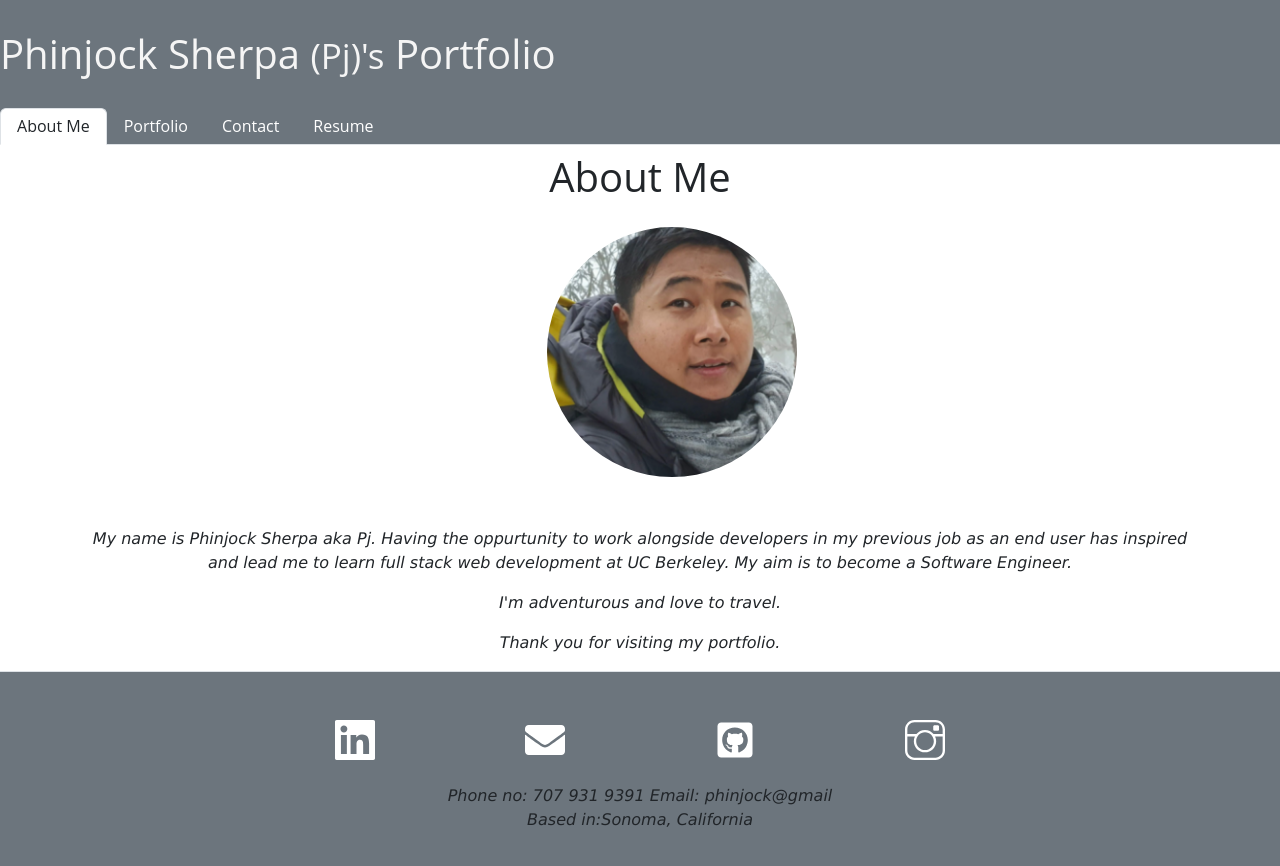
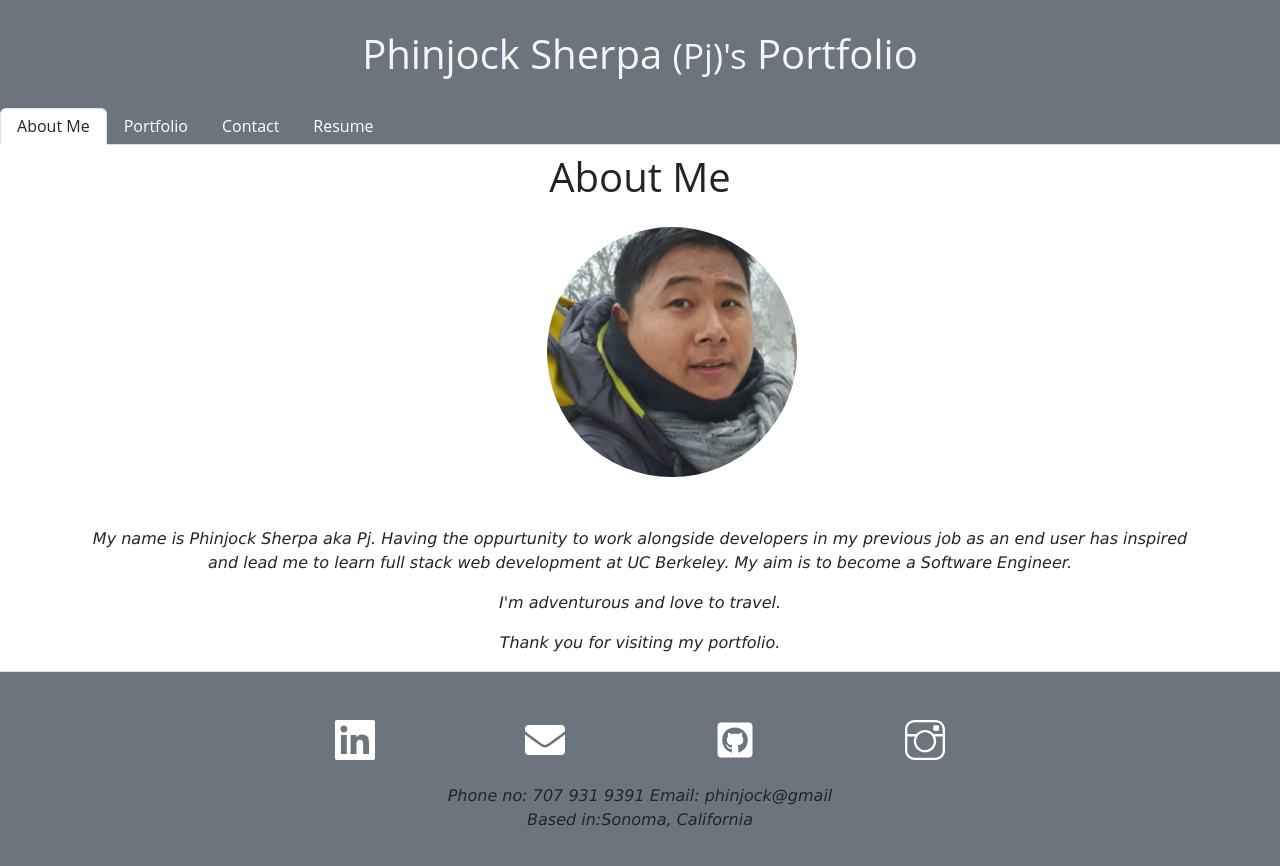
Before and after one commit to pjsherpa/Pj-Portfolio, a React (Create React App) app: page / in a window 1280 px wide. Shown: the top 866 px of the page. Built offline with nearby package versions, Linux system fonts and the light colour scheme.

Commit message:
polished header and contact form for mobile design

```diff
--- a/src/component/Header/Header.js
+++ b/src/component/Header/Header.js
@@ -28,7 +28,7 @@ const Header = () => {
   const handlePageChange = (page) => setCurrentPage(page);
   return (
     <header>
-      <h1 className="topend">
+      <h1 className="topend text-center">
         Phinjock Sherpa <small>(Pj)'s</small> Portfolio
         {/* {propping the handlePageChange function to trigger the page change while calling in our NavTabs} */}
         <NavTabs
--- a/src/component/pages/Contact.js
+++ b/src/component/pages/Contact.js
@@ -54,7 +54,10 @@ const Contact = () => {
 
   return (
     <>
-      <div className="col-4 py-2 my-2 rounded mx-auto d-block">
+      <div
+        className="col-4 py-2 my-2 rounded mx-auto d-block"
+        style={{ width: "30rem" }}
+      >
         <h1>Contact</h1>
         <div className="container">
           <form
```
